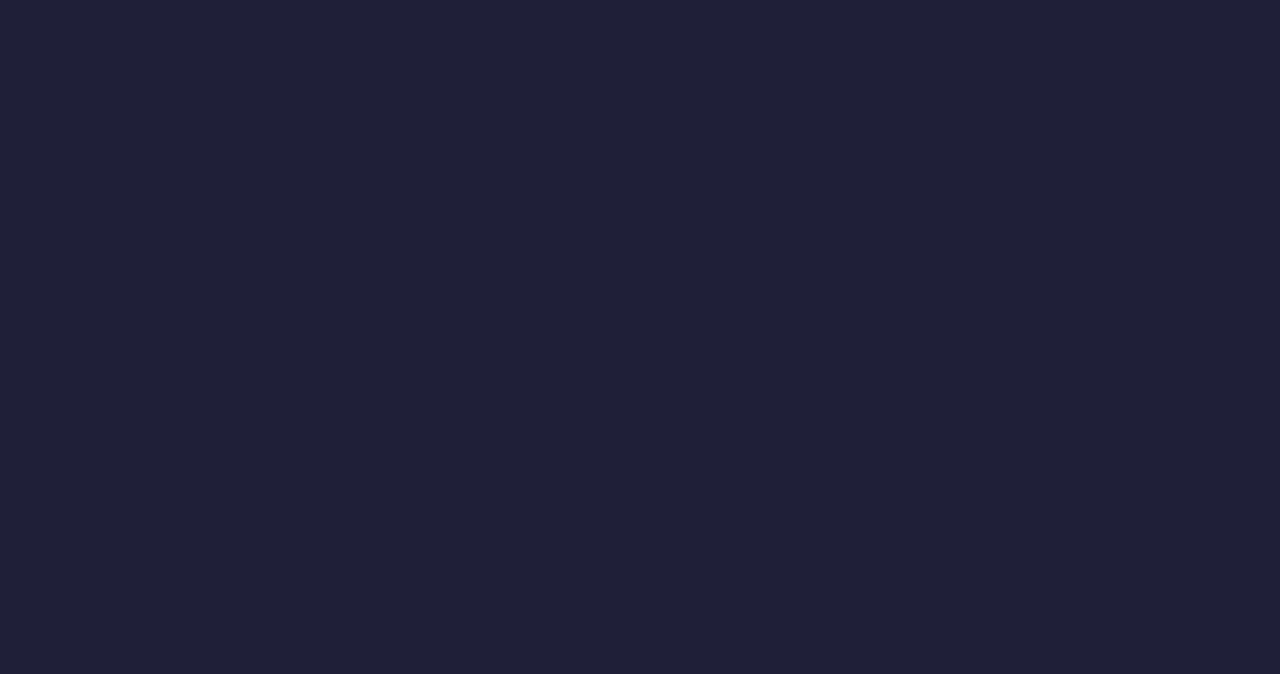
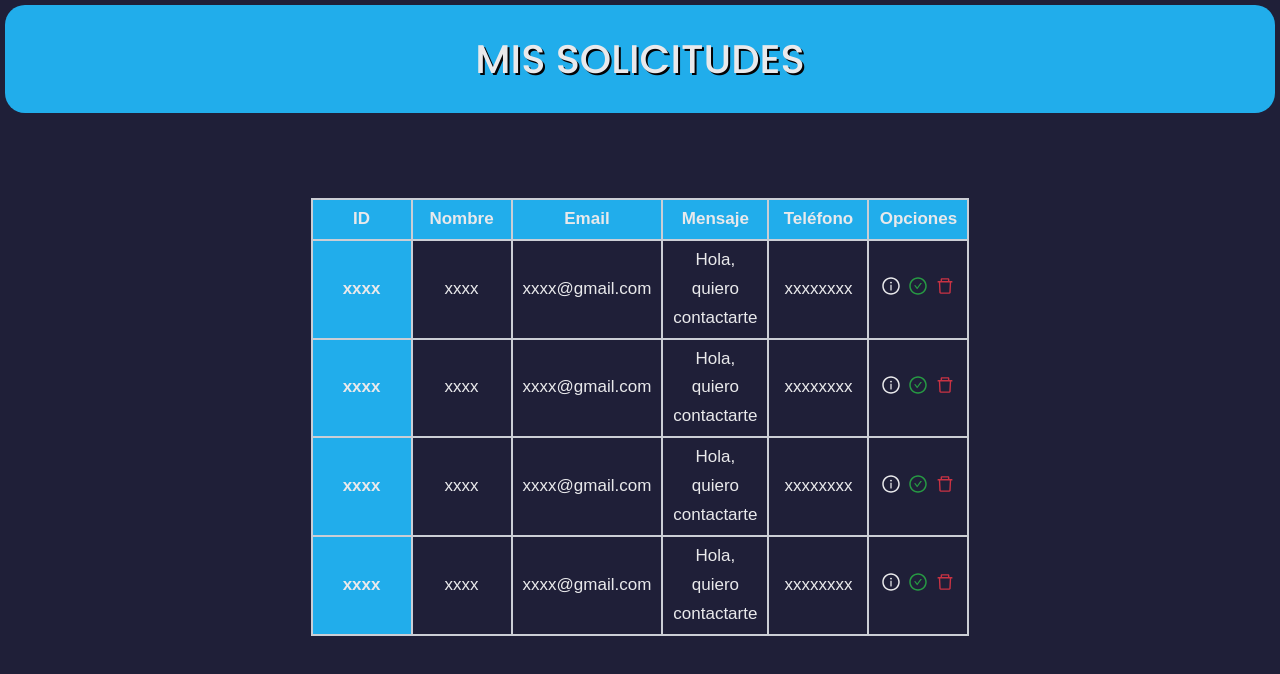
Before and after one commit to federey99/APIS_UADE, a React (Create React App) app in the folder cv_api/: page /solicitudes in a window 1280 px wide. Before the commit this address had no page. Shown: the top 674 px of the page. Built offline with nearby package versions, Linux system fonts and the light colour scheme.

Commit message:
Cambios en Login y Solicitudes
Se realizó el Router entre los componentes Login y Solicitudes y se agregó la columna Teléfono en el componente Solicitudes.

```diff
--- a/cv_api/src/App.jsx
+++ b/cv_api/src/App.jsx
@@ -2,6 +2,7 @@ import React from 'react'
 import { BrowserRouter as Router, Route, Routes } from 'react-router-dom'
 import Main from './Main'
 import Login from './components/login/Login'
+import Solicitudes from './components/solicitudes/Solicitudes'
 
 const App = () => {
   return (
@@ -9,6 +10,7 @@ const App = () => {
       <Routes>
         <Route path="/" element={<Main />} />
         <Route path="/login" element={<Login />} />
+        <Route path="/solicitudes" element={<Solicitudes />} />
       </Routes>
     </Router>
   )
--- a/cv_api/src/Main.jsx
+++ b/cv_api/src/Main.jsx
@@ -1,5 +1,4 @@
 import React from 'react'
-
 import Header from './components/header/Header'
 import Nav from './components/nav/Nav'
 import About from './components/about/About'
@@ -9,7 +8,6 @@ import Services from './components/services/Services'
 import Testimonials from './components/testimonials/Testimonials'
 import Contact from './components/contact/Contact'
 import Footer from './components/footer/Footer'
-
 
 const Main = () => {
   return (
--- a/cv_api/src/components/footer/Footer.jsx
+++ b/cv_api/src/components/footer/Footer.jsx
@@ -3,7 +3,6 @@ import './footer.css'
 import {FaFacebookF} from 'react-icons/fa'
 import {FiInstagram} from 'react-icons/fi'
 import {IoLogoTwitter} from 'react-icons/io'
-
 
 const Footer = () => {
   return (
--- a/cv_api/src/components/login/Login.jsx
+++ b/cv_api/src/components/login/Login.jsx
@@ -2,10 +2,12 @@ import React from 'react'
 import profile from "../../assets/usuario.png"
 import users from "../../assets/favicon.png"
 import pass from "../../assets/favicon.png"
+import { Link } from 'react-router-dom'
 import './login.css'
 
 const Login = () => {
-    var usr, pw = "admin";
+    var usr = "admin";
+    var pw = "admin";
 
     return (
         <div className='login'>
@@ -27,7 +29,9 @@ const Login = () => {
                             <input value={pw} type="password" placeholder='password' className='name' />
                         </div>
                         <div className='login-button'>
-                            <button>Login</button>
+                            <Link to="/solicitudes">
+                                <button>Login</button>
+                            </Link>
                         </div>
                         <p className='link'>
                             <a href="#">Forgot password?</a> Or <a href="#">Sign Up</a>
--- a/cv_api/src/components/solicitudes/Solicitudes.jsx
+++ b/cv_api/src/components/solicitudes/Solicitudes.jsx
@@ -1,6 +1,7 @@
 import React from 'react'
 import './solicitudes.css'
 import { AiOutlineInfoCircle, AiOutlineDelete, AiOutlineCheckCircle } from 'react-icons/ai'
+import Footer from '../footer/Footer'
 
 const Solicitudes = () => {
   return (
@@ -16,6 +17,7 @@ const Solicitudes = () => {
                         <th>Nombre</th>
                         <th>Email</th>
                         <th>Mensaje</th>
+                        <th>Teléfono</th>
                         <th>Opciones</th>
                     </tr>
                 </thead>
@@ -25,6 +27,7 @@ const Solicitudes = () => {
                         <td>xxxx</td>
                         <td>xxxx@gmail.com</td>
                         <td>Hola, quiero contactarte</td>
+                        <td>xxxxxxxx</td>
                         <td>
                             <span><AiOutlineInfoCircle /></span>
                             <span><AiOutlineCheckCircle /></span>
@@ -37,6 +40,7 @@ const Solicitudes = () => {
                         <td>xxxx</td>
                         <td>xxxx@gmail.com</td>
                         <td>Hola, quiero contactarte</td>
+                        <td>xxxxxxxx</td>
                         <td>
                             <span><AiOutlineInfoCircle /></span>
                             <span><AiOutlineCheckCircle /></span>
@@ -49,6 +53,7 @@ const Solicitudes = () => {
                         <td>xxxx</td>
                         <td>xxxx@gmail.com</td>
                         <td>Hola, quiero contactarte</td>
+                        <td>xxxxxxxx</td>
                         <td>
                             <span><AiOutlineInfoCircle /></span>
                             <span><AiOutlineCheckCircle /></span>
@@ -61,6 +66,7 @@ const Solicitudes = () => {
                         <td>xxxx</td>
                         <td>xxxx@gmail.com</td>
                         <td>Hola, quiero contactarte</td>
+                        <td>xxxxxxxx</td>
                         <td>
                             <span><AiOutlineInfoCircle /></span>
                             <span><AiOutlineCheckCircle /></span>
```
